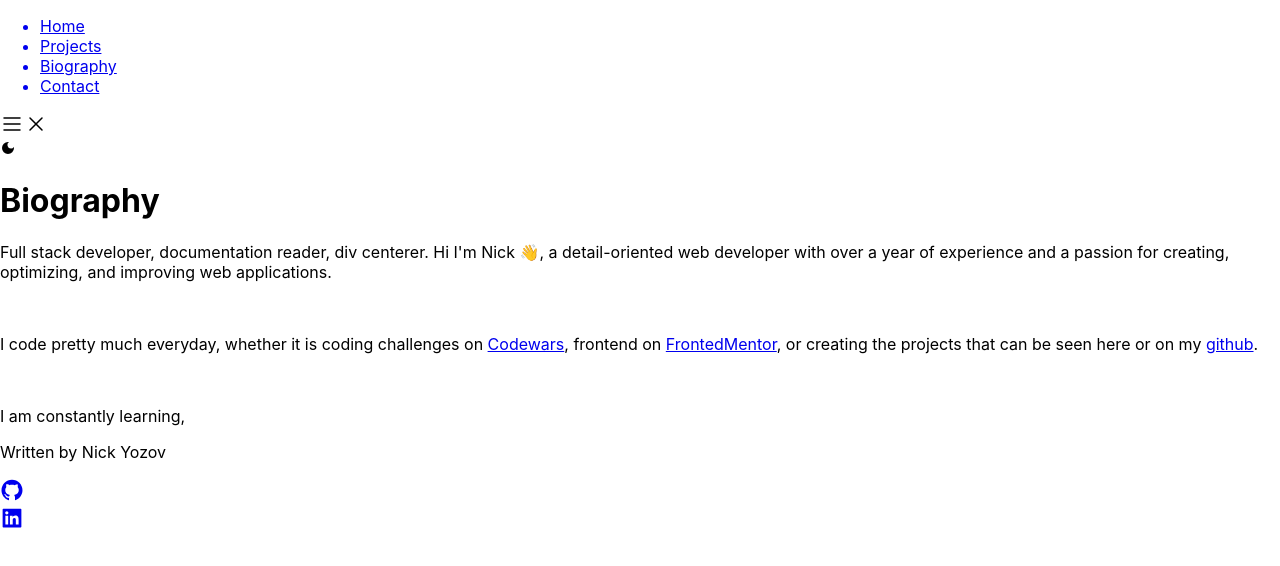
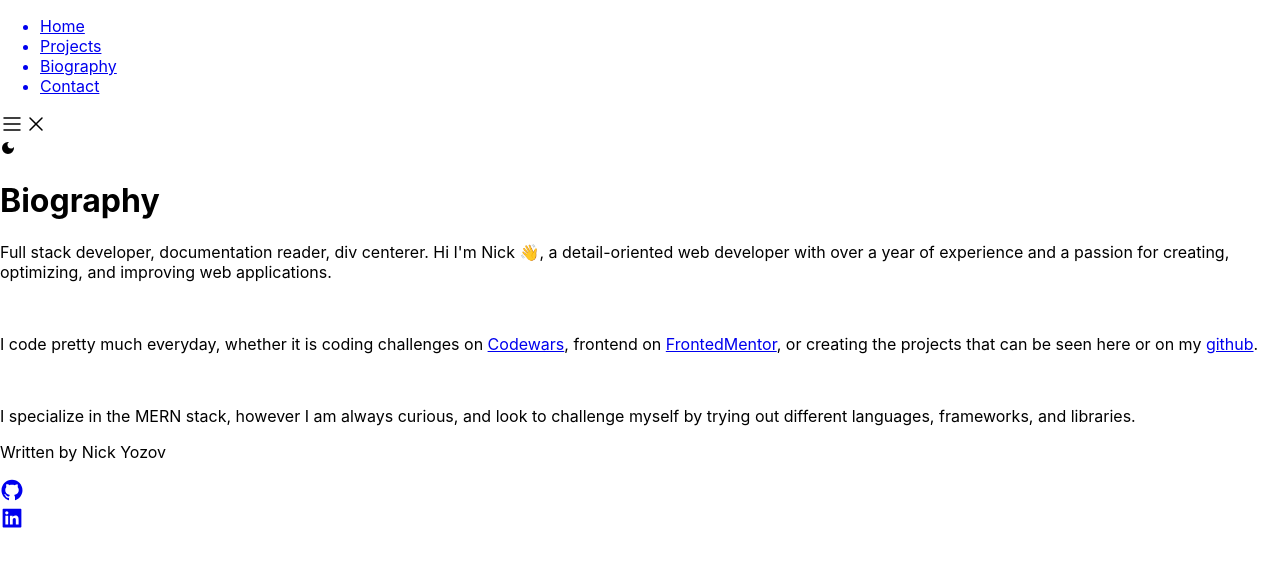
Before and after one commit to nyozov/fourth, a React (Create React App) app: page /bio in a window 1280 px wide. Shown: the top 566 px of the page. Built offline with nearby package versions, Linux system fonts and the light colour scheme; a web font is replaced by a local one; what babel-plugin-glsl would draw is missing.

Commit message:
bio update

```diff
--- a/src/components/Biography.jsx
+++ b/src/components/Biography.jsx
@@ -70,7 +70,8 @@ function Biography({ title, lightMode }) {
         </p>
         <br/>
         <p className="text-sm font-light text-gray-600 dark:text-gray-300">
-          I am constantly learning,
+          I specialize in the MERN stack, however I am always curious, and look to challenge myself by trying out different languages,
+           frameworks, and libraries.
           </p>
         {isHovering && (
           <div className="hidden sm:block bg-white">
```
